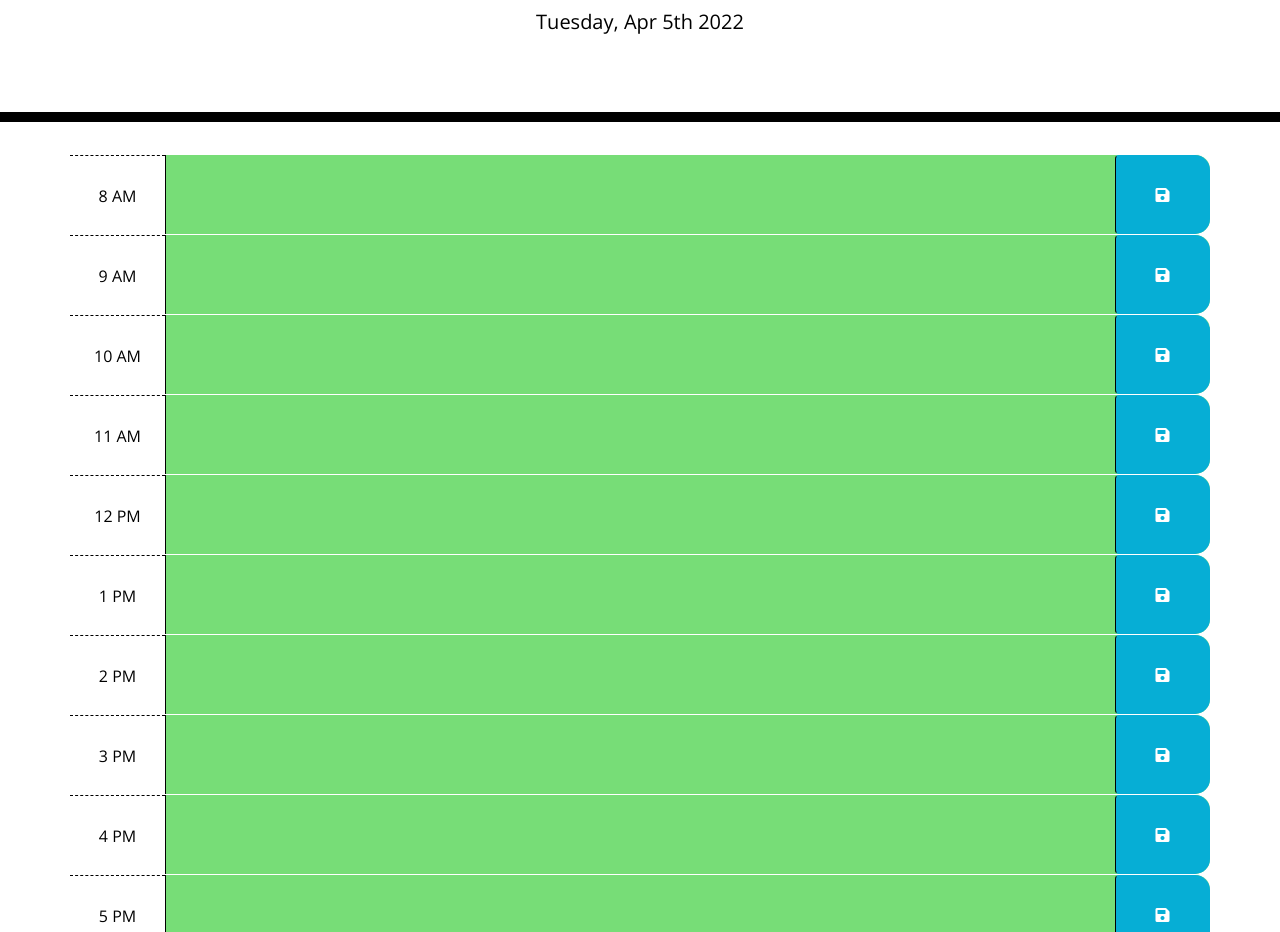
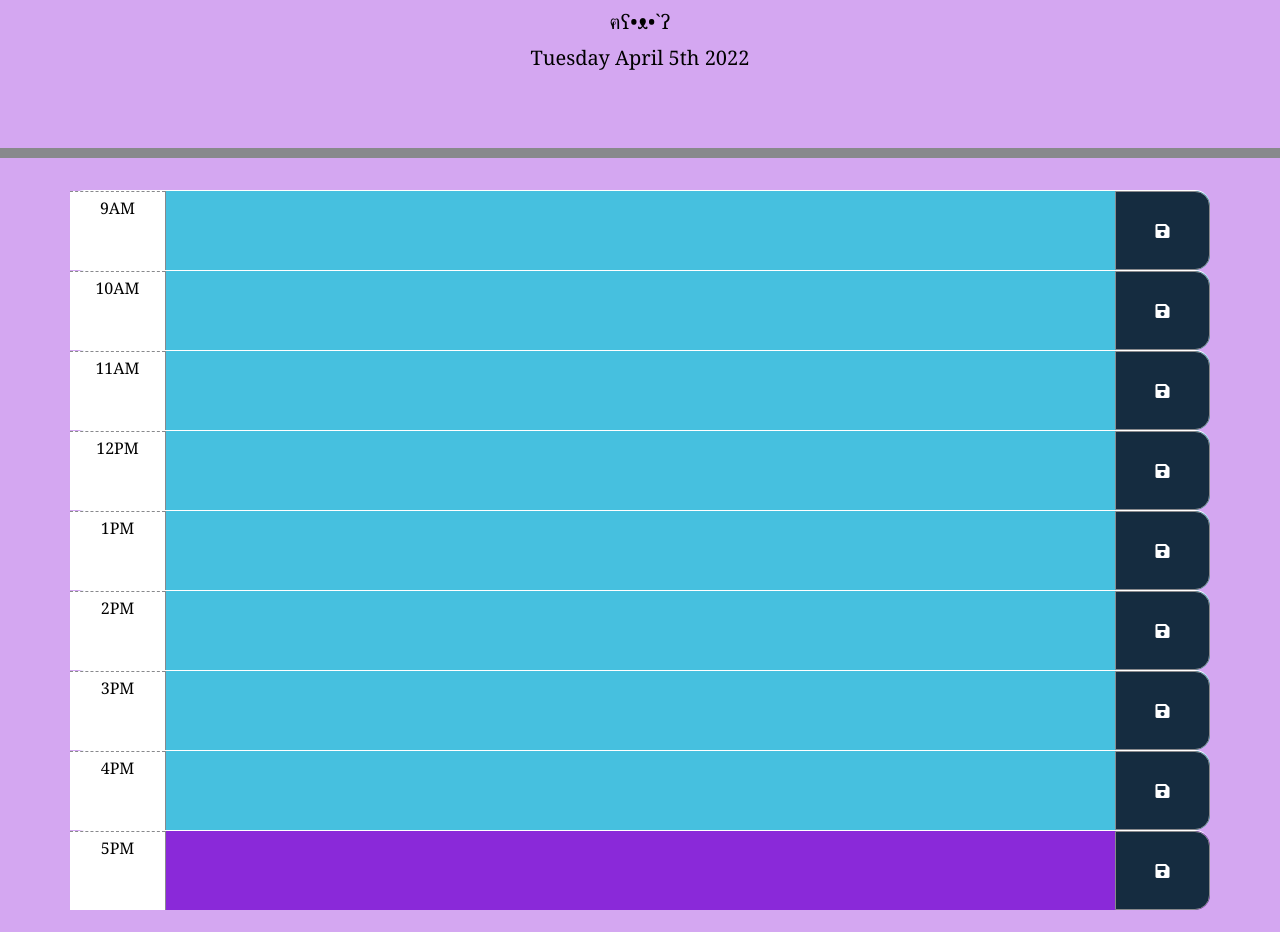
Before and after one commit to Plavala/CBHW-W5-Work-Day-Scheduler, a plain HTML site: page index.html in a window 1280 px wide. Shown: the part 182-1114 px from the top of the page. After the commit the page ends 1092 px from the top, so only its background shows below. Drawn offline with nearby package versions, Linux system fonts and the light colour scheme.

Commit message:
reworeked html, css and jscript

```diff
--- /dev/null
+++ b/assets/script.js
@@ -0,0 +1,51 @@
+ var saveBtn = $(".saveBtn");
+
+ // current date
+ $("#currentDay").text(moment().format('dddd MMMM Do YYYY'));
+
+ // Block color indicator if past, present and future
+ function timeBlockColor() {
+     var hour = moment().hours();
+
+     $(".time-block").each(function() {
+         var currHour = parseInt($(this).attr("id"));
+
+         if (currHour > hour) {
+             $(this).addClass("future");
+         } else if (currHour === hour) {
+             $(this).addClass("present");
+         } else {
+             $(this).addClass("past");
+         }
+     })
+ };
+
+ // save button
+ saveBtn.on("click", function() {
+
+     // console.log(this); //save button
+     var time = $(this).siblings(".hour").text();
+     var plan = $(this).siblings(".plan").val();
+
+     // info saved in local storage
+     localStorage.setItem(time, plan);
+ });
+
+ // info kept even when refreshed
+ function usePlanner() {
+
+     $(".hour").each(function() {
+         var currHour = $(this).text();
+         var currPlan = localStorage.getItem(currHour);
+
+         // console.log(this);
+         // console.log(currHour);
+
+         if(currPlan !== null) {
+             $(this).siblings(".plan").val(currPlan);
+         }
+     });
+ }
+
+ timeBlockColor();
+ usePlanner();
--- a/assets/style.css
+++ b/assets/style.css
@@ -1,7 +1,12 @@
 body {
-    font-family: "Open Sans", sans-serif;
+  Font-Family: 'Noto Serif', Serif;
   font-size: 16px;
   line-height: 1;
+  background-color: #d4a7f1;
+}
+
+h1 {
+  font-family: 'Varela Round', sans-serif;
 }
 
 textarea {
@@ -9,7 +14,7 @@ body {
   border: none;
   resize: none;
   color: #000000;
-    border-left: 1px solid black;
+  border-left: 1px solid #88898C;
   padding: 10px;
 }
 
@@ -18,7 +23,7 @@ body {
   background-color: transparent;
   color: black;
   border-radius: 0;
-    border-bottom: 10px solid black;
+  border-bottom: 10px solid #88898C;
 }
 
 .description {
@@ -33,57 +38,39 @@ body {
 .row {
   white-space: pre-wrap;
   height: 80px;
-    border-top: 1px solid white;
+  border-top: 1px solid white;;
 }
 
 .hour {
-    background-color: #FFFFFF;
+  background-color: #ffffff;
   color: #000000;
-    border-top: 1px dashed #000000;
+  border-top: 1px dashed #88898C;
 }
 
 .past {
-    background-color: #D3D3D3;
+  background-color: #46c0df;
   color: white;
 }
 
 .present {
-    background-color: #FF6961;
+  background-color: #8a29d9;
   color: white;
 }
 
 .future {
-    background-color: #77DD77;
+  background-color: #3bce67;
   color: white;
 }
 
 .saveBtn {
-    border-left: 1px solid black;
+  border: 1px solid #88898C;
   border-top-right-radius: 15px;
   border-bottom-right-radius: 15px;
-    background-color: #06AED5;
+  background-color: #152C40;
   color: white;
 }
 
 .saveBtn i:hover {
-    font-size: 20px;
-    transition: all 0.3s ease-in-out;
+  font-size: 25px;
+  transition: all .3s ease-in-out;
 }
-  @media screen and (max-width: 768px), screen and (max-width: 575px) {
-    .row {
-      height: auto;
-      margin-top: 20px;
-    }
-    .hour {
-      padding-right: 17%;
-    }
-    .saveBtn {
-      border: 0;
-      border-radius: 0.25rem;
-      height: 50px;
-    }
-    textarea {
-      min-height: 85px;
-      border: 0;
-    }
-  }
--- a/index.html
+++ b/index.html
@@ -4,105 +4,100 @@
     <meta charset="UTF-8" />
     <meta name="viewport" content="width=device-width, initial-scale=1.0" />
     <meta http-equiv="X-UA-Compatible" content="ie=edge" />
-  <link rel="stylesheet" href="https://stackpath.bootstrapcdn.com/bootstrap/4.3.1/css/bootstrap.min.css" />
-  <link rel="stylesheet" href="https://use.fontawesome.com/releases/v5.8.1/css/all.css"
-    integrity="sha384-50oBUHEmvpQ+1lW4y57PTFmhCaXp0ML5d60M1M7uH2+nqUivzIebhndOJK28anvf" crossorigin="anonymous" />
-  <link href="https://fonts.googleapis.com/css?family=Open+Sans&display=swap" rel="stylesheet" />
+
+    <!-- bootstrap -->
+    <link
+      rel="stylesheet"
+      href="https://stackpath.bootstrapcdn.com/bootstrap/4.3.1/css/bootstrap.min.css"
+    />
+
+    <!-- fonts -->
+    <link
+      rel="stylesheet"
+      href="https://use.fontawesome.com/releases/v5.8.1/css/all.css"
+      integrity="sha384-50oBUHEmvpQ+1lW4y57PTFmhCaXp0ML5d60M1M7uH2+nqUivzIebhndOJK28anvf"
+      crossorigin="anonymous"
+    />
+    <link href="https://fonts.googleapis.com/css2?family=Noto+Serif&family=Varela+Round&display=swap" rel="stylesheet">
+
+
+    <!-- css -->
     <link rel="stylesheet" href="assets\style.css" />
-  <title>Work Day Scheduler - Challenge 5: Third-Party APIs </title>
+
+    <title>Day Planner</title>
   </head>
+
   <body>
-  <!-- Header -->
-  <header class="jumbotron">
-    <h1 class="display-3">Work Day Scheduler</h1>
-    <p class="lead">A simple calendar app for scheduling your work day</p>
+    <header class="jumbotron text-center">
+      <h1 class="display-3">Day Planner</h1>
+      <p class="lead">A simple calendar app for scheduling your day</p>
+      <p class="lead">ฅʕ•ᴥ•`ʔ</p>
       <p id="currentDay" class="lead"></p>
     </header>
+
+    <!-- Timeblocks 9AM to 5PM -->
     <div class="container">
-    <!-- Timeblocks start here -->
-    <div id="8am" class="row time-block">
-            <div class="col-md-1 hour">
-                8 AM
+      <div class="row time-block" id="9">
+        <div class="col-1 hour pt-2">9AM</div>
+        <textarea class="col-10 plan"></textarea>
+        <button class="col-1 saveBtn"><i class="fas fa-save"></i></button>
       </div>
-            <textarea class="col-md-10 description">
-            </textarea>
-            <button class="btn saveBtn col-md-1"><i class="fas fa-save"></i></button>
+
+      <div class="row time-block" id="10">
+        <div class="col-1 hour pt-2">10AM</div>
+        <textarea class="col-10 plan"></textarea>
+        <button class="col-1 saveBtn"><i class="fas fa-save"></i></button>
       </div>
-    <div id="9am" class="row time-block">
-            <div class="col-md-1 hour">
-                9 AM
+
+      <div class="row time-block" id="11">
+        <div class="col-1 hour pt-2">11AM</div>
+        <textarea class="col-10 plan"></textarea>
+        <button class="col-1 saveBtn"><i class="fas fa-save"></i></button>
       </div>
-            <textarea class="col-md-10 description">
-            </textarea>
-            <button class="btn saveBtn col-md-1"><i class="fas fa-save"></i></button>
+
+      <div class="row time-block" id="12">
+        <div class="col-1 hour pt-2" value="12PM">12PM</div>
+        <textarea class="col-10 plan"></textarea>
+        <button class="col-1 saveBtn"><i class="fas fa-save"></i></button>
       </div>
-    <div id="10am" class="row time-block">
-            <div class="col-md-1 hour">
-                10 AM
+
+      <div class="row time-block" id="13">
+        <div class="col-1 hour pt-2">1PM</div>
+        <textarea class="col-10 plan"></textarea>
+        <button class="col-1 saveBtn"><i class="fas fa-save"></i></button>
       </div>
-            <textarea class="col-md-10 description">
-            </textarea>
-            <button class="btn saveBtn col-md-1"><i class="fas fa-save"></i></button>
+
+      <div class="row time-block" id="14">
+        <div class="col-1 hour pt-2">2PM</div>
+        <textarea class="col-10 plan"></textarea>
+        <button class="col-1 saveBtn"><i class="fas fa-save"></i></button>
       </div>
-    <div id="11am" class="row time-block">
-            <div class="col-md-1 hour">
-                11 AM
+
+      <div class="row time-block" id="15">
+        <div class="col-1 hour pt-2">3PM</div>
+        <textarea class="col-10 plan"></textarea>
+        <button class="col-1 saveBtn"><i class="fas fa-save"></i></button>
       </div>
-            <textarea class="col-md-10 description">
-            </textarea>
-            <button class="btn saveBtn col-md-1"><i class="fas fa-save"></i></button>
+
+      <div class="row time-block" id="16">
+        <div class="col-1 hour pt-2">4PM</div>
+        <textarea class="col-10 plan"></textarea>
+        <button class="col-1 saveBtn"><i class="fas fa-save"></i></button>
       </div>
-    <div id="12pm" class="row time-block">
-            <div class="col-md-1 hour">
-                12 PM
+
+      <div class="row time-block" id="17">
+        <div class="col-1 hour pt-2">5PM</div>
+        <textarea class="col-10 plan"></textarea>
+        <button class="col-1 saveBtn"><i class="fas fa-save"></i></button>
       </div>
-            <textarea class="col-md-10 description">
-            </textarea>
-            <button class="btn saveBtn col-md-1"><i class="fas fa-save"></i></button>
+
     </div>
-    <div id="1pm" class="row time-block">
-            <div class="col-md-1 hour">
-                1 PM
-            </div>
-            <textarea class="col-md-10 description">
-            </textarea>
-            <button class="btn saveBtn col-md-1"><i class="fas fa-save"></i></button>
-        </div>
-    <div id="2pm" class="row time-block">
-            <div class="col-md-1 hour">
-                2 PM
-            </div>
-            <textarea class="col-md-10 description">
-            </textarea>
-            <button class="btn saveBtn col-md-1"><i class="fas fa-save"></i></button>
-        </div>
-    <div id="3pm" class="row time-block">
-            <div class="col-md-1 hour">
-                3 PM
-            </div>
-            <textarea class="col-md-10 description">
-            </textarea>
-            <button class="btn saveBtn col-md-1"><i class="fas fa-save"></i></button>
-        </div>
-    <div id="4pm" class="row time-block">
-            <div class="col-md-1 hour">
-                4 PM
-            </div>
-            <textarea class="col-md-10 description">
-            </textarea>
-            <button class="btn saveBtn col-md-1"><i class="fas fa-save"></i></button>
-        </div>
-    <div id="5pm" class="row time-block">
-            <div class="col-md-1 hour">
-                5 PM
-            </div>
-            <textarea class="col-md-10 description">
-            </textarea>
-            <button class="btn saveBtn col-md-1"><i class="fas fa-save"></i></button>
-        </div>
-  </div>
-  <script src="https://code.jquery.com/jquery-3.4.1.min.js"></script>
+
+    <!-- The links to Jquery, bootstrap and Jscript -->
+    <script src="https://cdnjs.cloudflare.com/ajax/libs/jquery/3.2.1/jquery.min.js"></script>
     <script src="https://cdnjs.cloudflare.com/ajax/libs/moment.js/2.24.0/moment.min.js"></script>
-  <script src="script.js"></script>
+    <script src="https://code.jquery.com/jquery-3.5.1.slim.min.js" integrity="sha384-DfXdz2htPH0lsSSs5nCTpuj/zy4C+OGpamoFVy38MVBnE+IbbVYUew+OrCXaRkfj" crossorigin="anonymous"></script>
+    <script src="https://cdn.jsdelivr.net/npm/bootstrap@4.5.3/dist/js/bootstrap.bundle.min.js" integrity="sha384-ho+j7jyWK8fNQe+A12Hb8AhRq26LrZ/JpcUGGOn+Y7RsweNrtN/tE3MoK7ZeZDyx" crossorigin="anonymous"></script>
+    <script src="assets\script.js"></script>
   </body>
 </html>
--- a/script.js
+++ /dev/null
@@ -1,45 +0,0 @@
-// Display today's day and date
-var todayDate = moment().format('dddd, MMM Do YYYY');
-$("#currentDay").html(todayDate);
-$(document).ready(function () {
-    // saveBtn click listener
-    $(".saveBtn").on("click", function () {
-        var text = $(this).siblings(".description").val();
-        var time = $(this).parent().attr("id");
-        localStorage.setItem(time, text);
-    })
-    function timeTracker() {
-        //get current number of hours
-        var timeNow = moment().hour();
-        $(".time-block").each(function () {
-            var blockTime = parseInt($(this).attr("id").split("hour")[1]);
-            if (blockTime < timeNow) {
-                $(this).removeClass("future");
-                $(this).removeClass("present");
-                $(this).addClass("past");
-            }
-            else if (blockTime === timeNow) {
-                $(this).removeClass("past");
-                $(this).removeClass("future");
-                $(this).addClass("present");
-            }
-            else {
-                $(this).removeClass("present");
-                $(this).removeClass("past");
-                $(this).addClass("future");
-            }
-        })
-    }
-    // Get item from local storage if any
-    $("#8am .description").val(localStorage.getItem("8am"));
-    $("#9am .description").val(localStorage.getItem("9am"));
-    $("#10am .description").val(localStorage.getItem("10am"));
-    $("#11am .description").val(localStorage.getItem("11am"));
-    $("#12pm .description").val(localStorage.getItem("12pm"));
-    $("#1pm .description").val(localStorage.getItem("1pm"));
-    $("#2pm .description").val(localStorage.getItem("2pm"));
-    $("#3pm .description").val(localStorage.getItem("3pm"));
-    $("#4pm .description").val(localStorage.getItem("4pm"));
-    $("#5pm .description").val(localStorage.getItem("5pm"));
-    timeTracker();
-})
```
Also changed, not shown: assets/day planner.png (added), 1 other file. Lines whose indentation alone changed are shown as unchanged.
